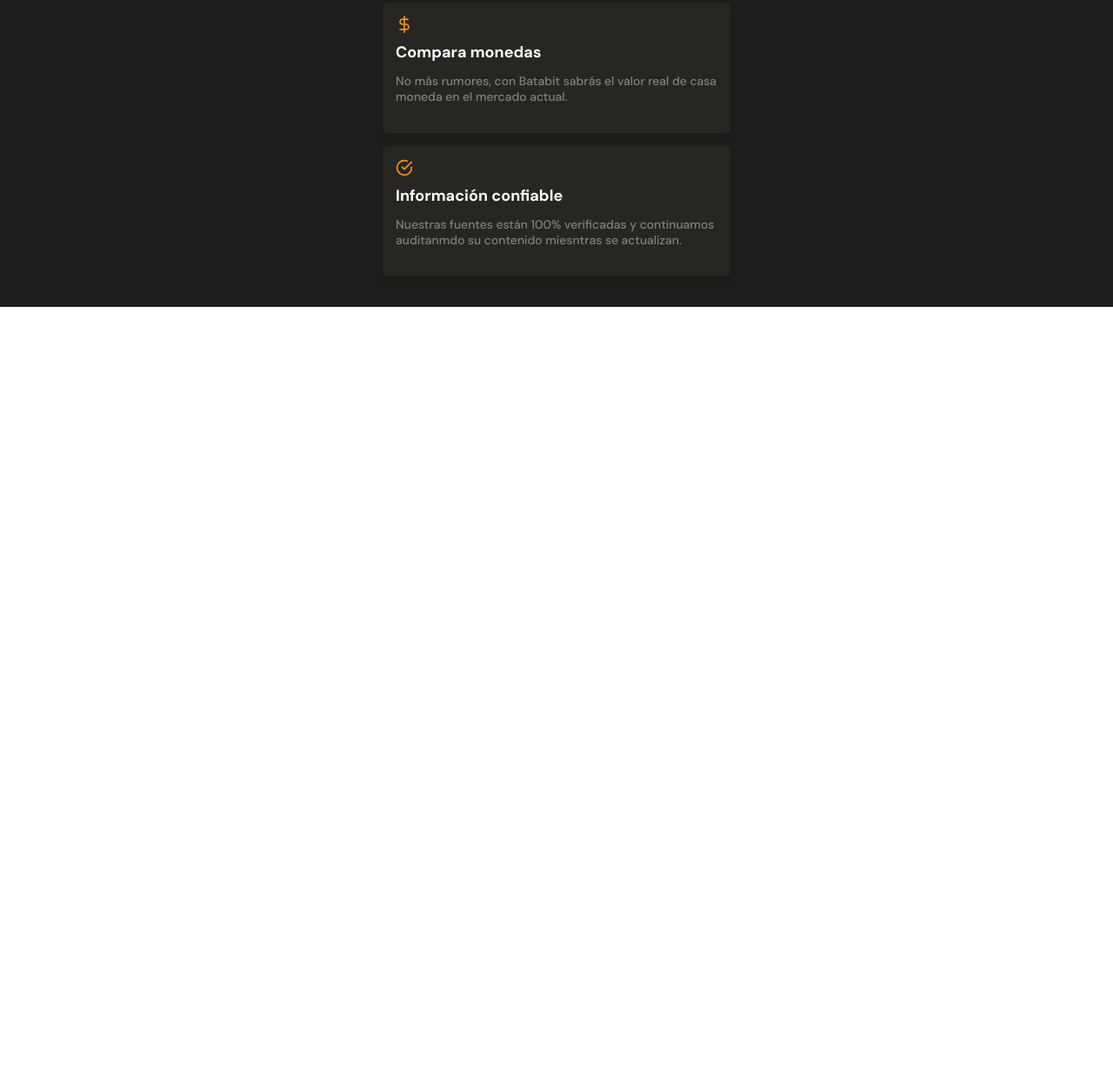
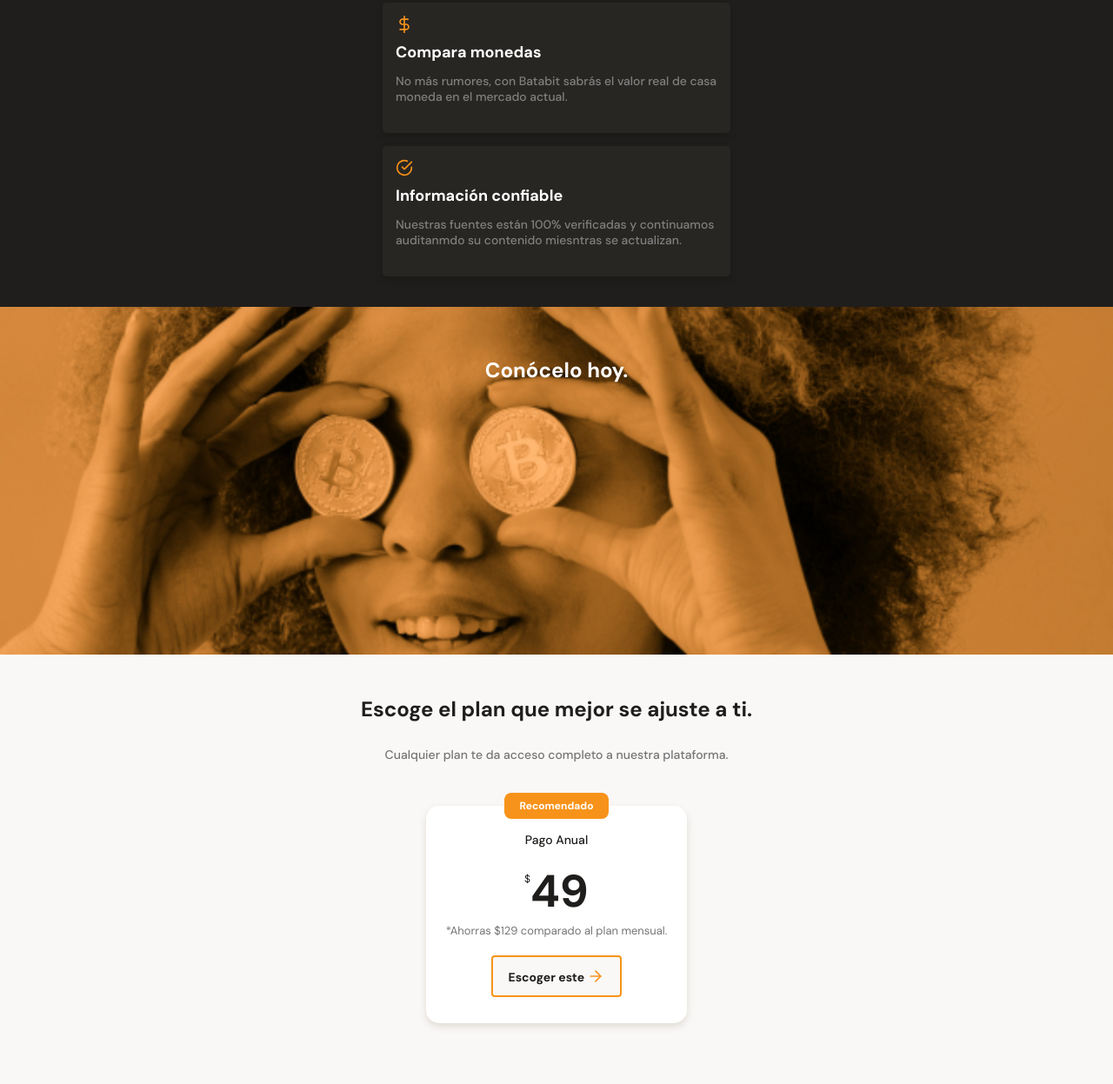
Before and after one commit to JFelixZuniga/batabit-page, a website: page index.html in a window 1280 px wide. Shown: the part 1877-3124 px from the top of the page at 87% size. Before the commit the page ends 2230 px from the top, so only its background shows below. Drawn offline with Linux system fonts and the light colour scheme.

Commit message:
5to commit, sección de planes

```diff
--- a/css/styles.css
+++ b/css/styles.css
@@ -32,6 +32,7 @@
 html {
   font-size: 10px;
   font-family: var(--font-sans);
+  scroll-behavior: smooth;
 }
 /* body {
   font-size: 1.6rem;
@@ -337,5 +338,127 @@ main {
   line-height: 1.8rem;
   color: #808080;
 }
+/************* Sección beneficios end *************/
 
-/************* Sección beneficios end*************/
+/************* Sección comodín  *************/
+.bitcoin-img-container {
+  width: 100%;
+  min-width: 32rem;
+  height: 50vh;
+  background: url("../assets/img/bitcoinbaby2x.jpg") center/cover no-repeat;
+}
+.bitcoin-img-container h2 {
+  padding-top: 6rem;
+  font-size: 2.4rem;
+  font-weight: bold;
+  line-height: 2.6rem;
+  color: var(--just-white);
+  text-align: center;
+}
+/************* Sección comodín end *************/
+
+/************* Sección de planes *************/
+.main-plans-container {
+  width: 100%;
+  min-width: 32rem;
+  padding-bottom: 7rem;
+  text-align: center;
+}
+.plans--title {
+  width: 90%;
+  min-width: 28.8rem;
+  height: auto;
+  margin: 0 auto;
+  margin-bottom: 5rem;
+}
+.plans--title h2 {
+  padding-top: 5rem;
+  font-size: 2.4rem;
+  font-weight: bold;
+  line-height: 2.6rem;
+  color: var(--black);
+}
+.plans--title p {
+  padding-top: 3rem;
+  font-size: 1.4rem;
+  font-weight: var(--size-500);
+  line-height: 1.8rem;
+  color: #757575;
+}
+.plans-container--card {
+  position: relative;
+  width: 60%;
+  min-width: 19rem;
+  max-width: 30rem;
+  height: 25rem;
+  margin: 5rem auto 0;
+  padding: 0 1.5rem;
+  background-color: var(--just-white);
+  border-radius: 1.5rem;
+  box-shadow: 0 4px 8px rgba(89, 73, 30, 0.16);
+}
+.recommended {
+  position: absolute;
+  width: 12rem;
+  height: 3rem;
+  background: var(--bitcoin-orange);
+  top: -1.5rem;
+  left: calc(50% - 6rem);
+  border-radius: 0.8rem;
+  color: var(--just-white);
+  font-size: 1.2rem;
+  font-weight: bold;
+  padding: 0.7rem 1rem;
+}
+/* .plan-info-container {
+  height: 100%;
+  display: flex;
+  flex-direction: column;
+  justify-content: space-around;
+} */
+.plan-card--title {
+  padding-top: 3rem;
+  font-size: 1.4rem;
+  font-weight: var(--size-500);
+  line-height: 1.8rem;
+  color: var(--black);
+}
+.plan-card--price {
+  padding: 0.5rem 0;
+  font-size: 5.2rem;
+  font-weight: bold;
+  line-height: 6.3rem;
+  color: var(--black);
+}
+.plan-card--price span {
+  font-size: 1.2rem;
+  font-weight: var(--size-300);
+  vertical-align: 2.8rem;
+}
+.plan-card--saving {
+  font-size: 1.3rem;
+  color: #757575;
+}
+.plan-card--ca {
+  width: 15rem;
+  height: 4.8rem;
+  margin-top: 2rem;
+  background-color: var(--off-white);
+  border: 2px solid var(--bitcoin-orange);
+  border-radius: 0.4rem;
+  font-size: 1.4rem;
+  font-weight: bold;
+  line-height: 1.8rem;
+  color: var(--black);
+  font-family: var(--font-sans);
+}
+.plan-card--ca span {
+  display: inline-block;
+  width: 2rem;
+  height: 2rem;
+  cursor: pointer;
+  background: url("../assets/icons/orange-right-arrow.svg") center/cover
+    no-repeat;
+  vertical-align: text-bottom;
+}
+/************* Sección de planes end *************/
--- a/index.html
+++ b/index.html
@@ -21,7 +21,7 @@
           Batatabit te ayuda a navegar entre los diferentes precios y
           tendencias.
         </p>
-        <a href="" class="header--button"
+        <a href="#plans" class="header--button"
           >Conoce nuestros planes <span></span
         ></a>
       </div>
@@ -137,8 +137,26 @@
           </article>
         </div>
       </section>
-      <section></section>
-      <section></section>
+      <section class="bitcoin-img-container">
+        <h2>Conócelo hoy.</h2>
+      </section>
+      <section id="plans" class="main-plans-container">
+        <div class="plans--title">
+          <h2>Escoge el plan que mejor se ajuste a ti.</h2>
+          <p>Cualquier plan te da acceso completo a nuestra plataforma.</p>
+        </div>
+        <section class="plans-container--slider">
+          <article class="plans-container--card">
+            <p class="recommended">Recomendado</p>
+            <div class="plan-info-container">
+              <h3 class="plan-card--title">Pago Anual</h3>
+              <p class="plan-card--price"><span>$</span>49</p>
+              <p class="plan-card--saving">*Ahorras $129 comparado al plan mensual.</p>
+              <button class="plan-card--ca">Escoger este <span></span></button>
+            </div>
+          </article>
+        </section>
+      </section>
     </main>
     <footer></footer>
   </body>
```
